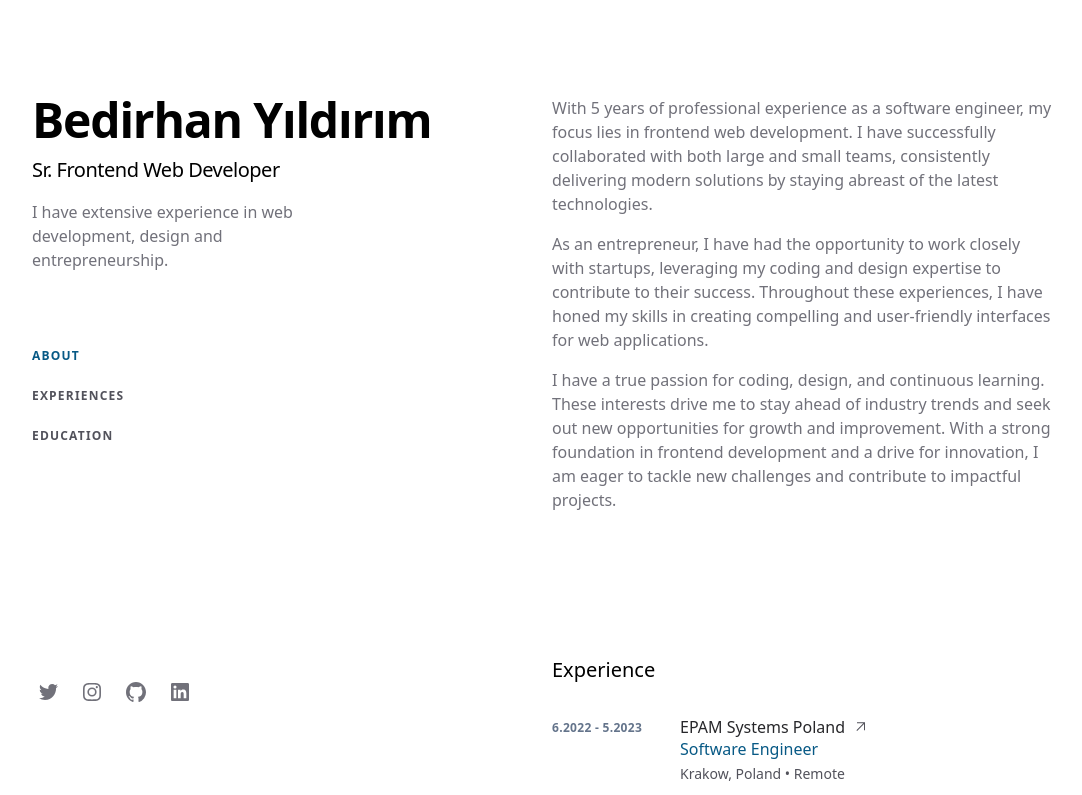
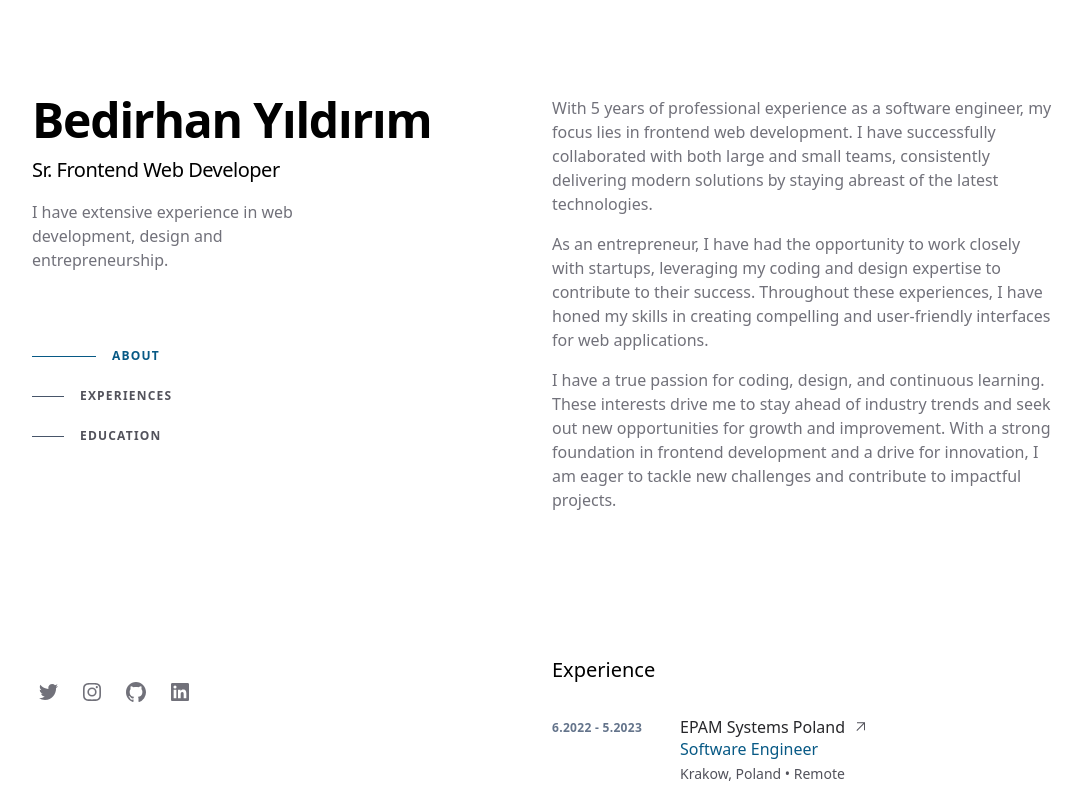
Before and after one commit to bedirhanyildirim/bedirhan.design, a Next.js app: page / in a window 1280 px wide. Shown: the top 795 px of the page, without its empty margins (96-1178 px from the left). Built offline with nearby package versions, Linux system fonts and the light colour scheme.

Commit message:
feat: add indicator to nav items

```diff
--- a/src/components/navigation.js
+++ b/src/components/navigation.js
@@ -8,8 +8,12 @@ export default function Navigation({ aboutRef, experiencesRef, educationRef }) {
   const isExperiencesInViewport = useIsInViewport(experiencesRef)
   const isEducationInViewport = useIsInViewport(educationRef)
 
-  const getNavigationClasses = (sectionName) => {
+  const getNavigationItemClasses = (sectionName) => {
     return sectionName === activeNavigationItem ? 'text-xs font-bold uppercase tracking-widest text-sky-800' : 'text-xs font-bold uppercase tracking-widest text-zinc-600 group-hover:text-sky-800 group-focus-visible:text-sky-800'
+  }
+
+  const getNavigationIndicatorClasses = (sectionName) => {
+    return sectionName === activeNavigationItem ? 'mr-4 h-px w-16 bg-sky-800' : 'mr-4 h-px w-8 bg-slate-600 transition-all group-hover:w-16 group-hover:bg-sky-800 group-focus-visible:w-16 group-focus-visible:bg-sky-800 motion-reduce:transition-none'
   }
 
   useEffect(() => {
@@ -39,7 +43,8 @@ export default function Navigation({ aboutRef, experiencesRef, educationRef }) {
           onClick={scrollToAbout}
           className="group flex items-center py-3 hover:cursor-pointer text-red-600"
         >
-          <span className={getNavigationClasses('about')}>
+          <span className={getNavigationIndicatorClasses('about')}></span>
+          <span className={getNavigationItemClasses('about')}>
             About
           </span>
         </div>
@@ -49,7 +54,8 @@ export default function Navigation({ aboutRef, experiencesRef, educationRef }) {
           onClick={scrollToExperiences}
           className="group flex items-center py-3 hover:cursor-pointer"
         >
-          <span className={getNavigationClasses('experiences')}>
+          <span className={getNavigationIndicatorClasses('experiences')}></span>
+          <span className={getNavigationItemClasses('experiences')}>
             Experiences
           </span>
         </div>
@@ -59,7 +65,8 @@ export default function Navigation({ aboutRef, experiencesRef, educationRef }) {
           onClick={scrollToEducation}
           className="group flex items-center py-3 hover:cursor-pointer"
         >
-          <span className={getNavigationClasses('education')}>
+          <span className={getNavigationIndicatorClasses('education')}></span>
+          <span className={getNavigationItemClasses('education')}>
             Education
           </span>
         </div>
```
